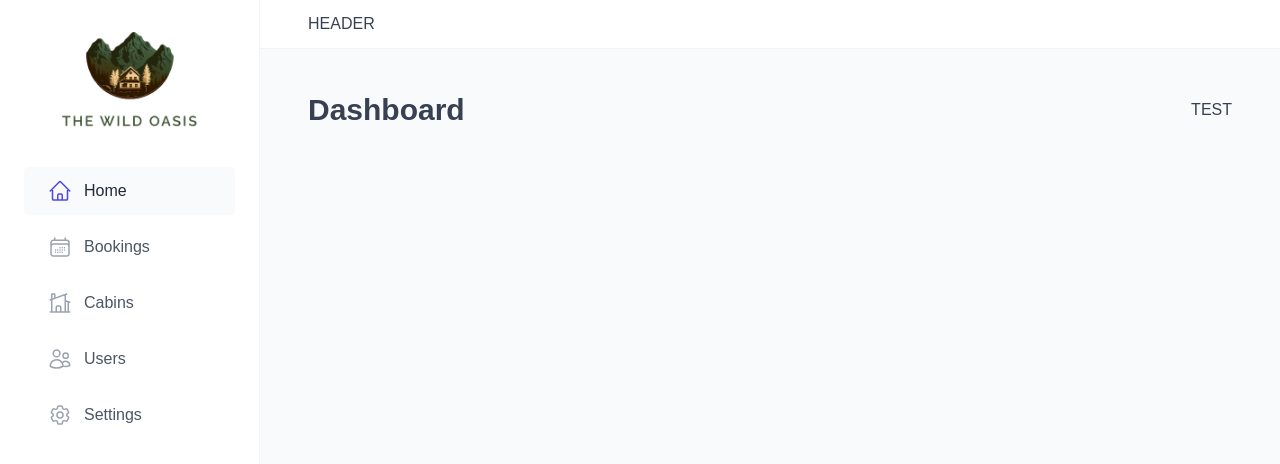
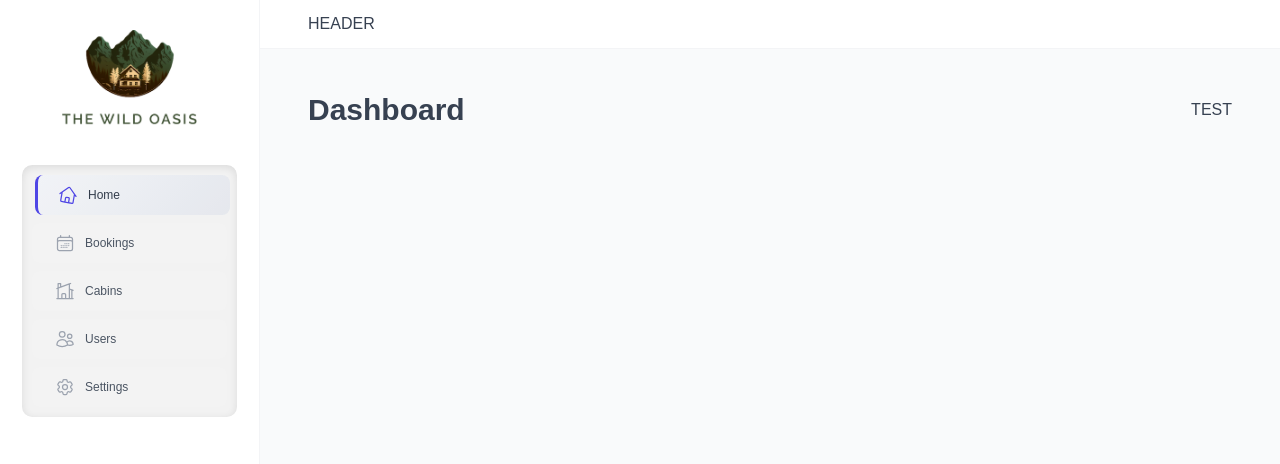
Before and after one commit to Jawid-7ce/react-evergreen-lodge, a React (Vite) app: page /dashboard in a window 1280 px wide. Shown: the top 464 px of the page. Built offline with nearby package versions, Linux system fonts and the light colour scheme.

Commit message:
modified the style of the navbar and sidebar

```diff
--- a/src/ui/MainNav.jsx
+++ b/src/ui/MainNav.jsx
@@ -12,6 +12,12 @@ const NavList = styled.ul`
   display: flex;
   flex-direction: column;
   gap: 0.8rem;
+  padding: 1rem;
+  background: rgba(0, 0, 0, 0.05);
+  border-radius: 10px;
+  box-shadow: inset 0px 2px 10px rgba(0, 0, 0, 0.1);
+  backdrop-filter: blur(6px);
+  transition: all 0.3s ease-in-out;
 `;
 
 const StyledNavLink = styled(NavLink)`
@@ -19,30 +25,52 @@ const StyledNavLink = styled(NavLink)`
   &:visited {
     display: flex;
     align-items: center;
-    gap: 1.2rem;
-
+    gap: 1rem;
     color: var(--color-grey-600);
-    font-size: 1.6rem;
+    font-size: 1.2rem;
     font-weight: 500;
-    padding: 1.2rem 2.4rem;
-    transition: all 0.3s;
+    padding: 1rem 2rem;
+    border-radius: 8px;
+    transition: all 0.3s ease-in-out;
+    background: rgba(255, 255, 255, 0.05);
+    border-left: 3px solid transparent;
+    position: relative;
+    overflow: hidden;
   }
 
-  /* This works because react-router places the active class on the active NavLink */
   &:hover,
   &:active,
   &.active:link,
   &.active:visited {
     color: var(--color-grey-800);
-    background-color: var(--color-grey-50);
-    border-radius: var(--border-radius-sm);
+    background: linear-gradient(135deg, var(--color-grey-100), var(--color-grey-200));
+    border-left: 3px solid var(--color-brand-600);
+    transform: translateX(3px);
+  }
+
+  /* 🔹 Smooth Expanding Hover Effect */
+  &::before {
+    content: "";
+    position: absolute;
+    left: 0;
+    width: 0%;
+    height: 100%;
+    background: var(--color-brand-100);
+    transition: width 0.4s ease-in-out; /* Ensures smooth transition */
+    opacity: 0.1;
+  }
+
+  &:hover::before,
+  &:active::before,
+  &.active::before {
+    width: 100%; /* Expands smoothly now */
   }
 
   & svg {
-    width: 2.4rem;
-    height: 2.4rem;
+    width: 2rem;
+    height: 2rem;
     color: var(--color-grey-400);
-    transition: all 0.3s;
+    transition: transform 0.3s ease-in-out;
   }
 
   &:hover svg,
@@ -50,8 +78,10 @@ const StyledNavLink = styled(NavLink)`
   &.active:link svg,
   &.active:visited svg {
     color: var(--color-brand-600);
+    transform: rotate(10deg);
   }
 `;
+
 
 function MainNav() {
   return (
--- a/src/ui/Sidebar.jsx
+++ b/src/ui/Sidebar.jsx
@@ -4,7 +4,7 @@ import MainNav from "./MainNav";
 
 const StyledSidebar = styled.aside`
   background-color: var(--color-grey-0);
-  padding: 3.2rem 2.4rem;
+  padding: 3rem 2.2rem;
   border-right: 1px solid var(--color-grey-100);
 
   grid-row: 1 / -1;
```
